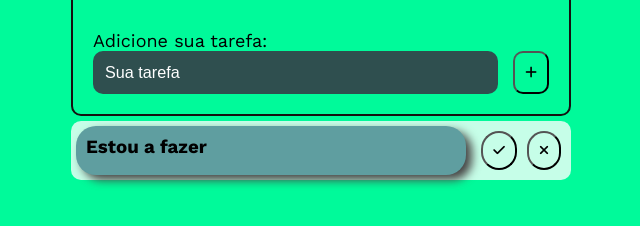
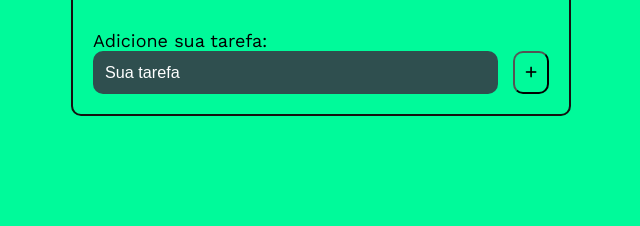
Before and after one commit to cjota-00/todolist, a plain HTML site: page index.html in a window 1280 px wide. Shown: the part 132-358 px from the top of the page, without its empty margins (319-959 px from the left). Drawn offline with nearby package versions, Linux system fonts and the light colour scheme.

Commit message:
Todo-list

```diff
--- a/index.html
+++ b/index.html
@@ -22,15 +22,7 @@
             </form>
         </div>
         <div class="todo-list" id="todoList">
-            <div class="todo">
-                <h3>Estou a fazer</h3>
-                <button class="add">
-                    <i class="fa-solid fa-check"></i>
-                </button>
-                <button class="remove">
-                    <i class="fa-solid fa-xmark"></i>
-                </button>
-            </div>
+
         </div>
     </div>
     <script src="script.js"></script>
```
